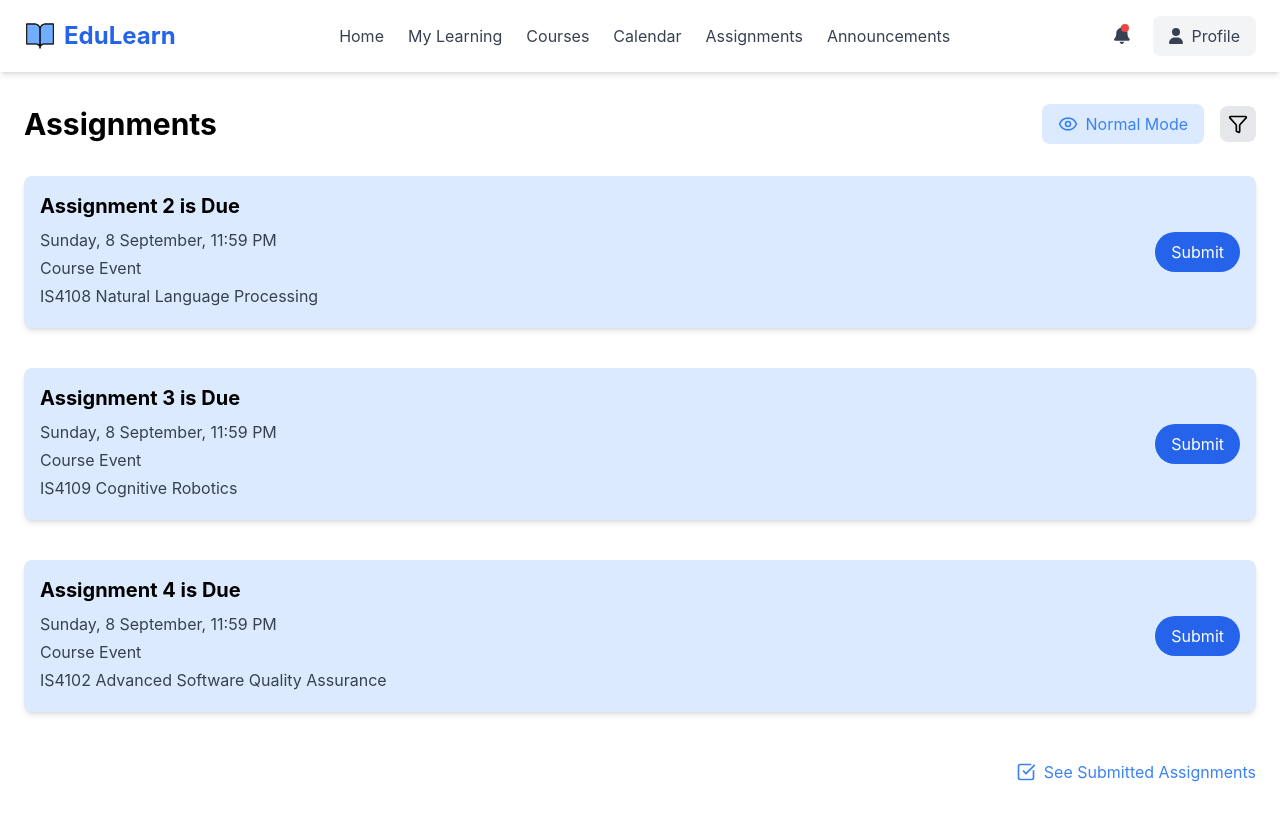
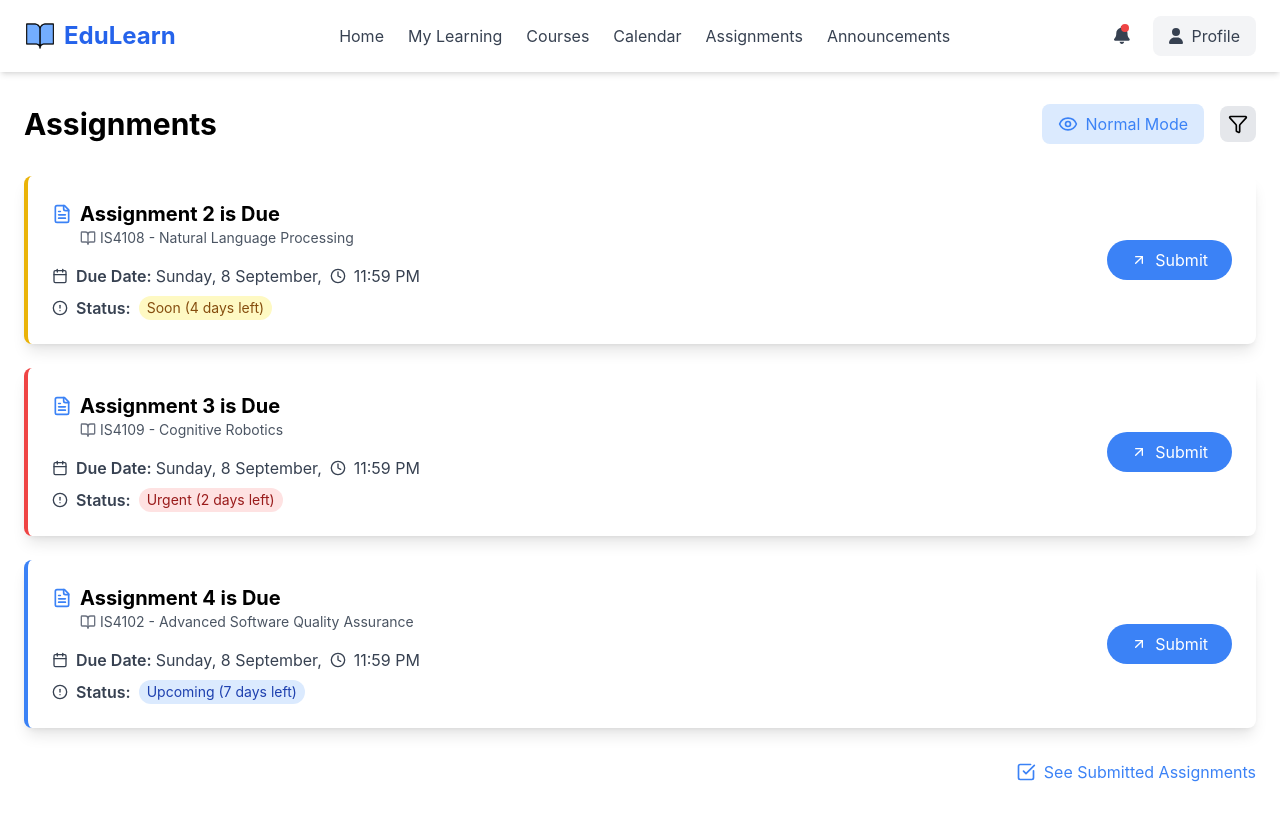
Before and after one commit to michellenikeetha/manual_adhd_lms, a React (Create React App) app: page /assignments in a window 1280 px wide. Built offline with nearby package versions, Linux system fonts and the light colour scheme.

Commit message:
assignments page

```diff
--- a/src/components/AssignmentsPage.jsx
+++ b/src/components/AssignmentsPage.jsx
@@ -1,45 +1,56 @@
 import React, { useState } from 'react';
 import { motion, AnimatePresence } from 'framer-motion';
-import AssignmentCard from './AssignmentCard';
+import { useNavigate } from 'react-router-dom';
 import SignedInNavbar from './SignedInNavbar';
 import {
   Calendar,
   Clock,
-  CheckSquare,
+  BookOpen,
   Filter,
   Eye,
-  EyeOff
+  EyeOff,
+  FileText,
+  AlertCircle,
+  CheckSquare,
+  ArrowUpRight
 } from 'lucide-react';
+
+const AssignmentsPage = () => {
+  const navigate = useNavigate();
+  const [focusMode, setFocusMode] = useState(false);
+  const [hoveredAssignment, setHoveredAssignment] = useState(null);
+  const [filterVisible, setFilterVisible] = useState(false);
+  const [selectedCourse, setSelectedCourse] = useState('all');
 
   const assignments = [
     {
+      id: 1,
       title: "Assignment 2 is Due",
       dueDate: "Sunday, 8 September",
       time: "11:59 PM",
       courseCode: "IS4108",
-    courseName: "Natural Language Processing"
+      courseName: "Natural Language Processing",
+      daysRemaining: 4
     },
     {
+      id: 2,
       title: "Assignment 3 is Due",
       dueDate: "Sunday, 8 September",
       time: "11:59 PM",
       courseCode: "IS4109",
-    courseName: "Cognitive Robotics"
+      courseName: "Cognitive Robotics",
+      daysRemaining: 2
     },
     {
+      id: 3,
       title: "Assignment 4 is Due",
       dueDate: "Sunday, 8 September",
       time: "11:59 PM",
       courseCode: "IS4102",
-    courseName: "Advanced Software Quality Assurance"
+      courseName: "Advanced Software Quality Assurance",
+      daysRemaining: 7
     }
   ];
-
-const AssignmentsPage = () => {
-  const [focusMode, setFocusMode] = useState(false);
-  const [hoveredAssignment, setHoveredAssignment] = useState(null);
-  const [filterVisible, setFilterVisible] = useState(false);
-  const [selectedCourse, setSelectedCourse] = useState('all');
 
   const courses = [...new Set(assignments.map(a => a.courseCode))];
 
@@ -49,6 +60,12 @@ const AssignmentsPage = () => {
 
   const getBackgroundColor = () => {
     return focusMode ? 'bg-gray-100' : 'bg-white';
+  };
+
+  const getPriorityIndicator = (daysRemaining) => {
+    if (daysRemaining <= 2) return { color: 'border-red-500', status: 'Urgent', bgColor: 'bg-red-100', textColor: 'text-red-800' };
+    if (daysRemaining <= 5) return { color: 'border-yellow-500', status: 'Soon', bgColor: 'bg-yellow-100', textColor: 'text-yellow-800' };
+    return { color: 'border-blue-500', status: 'Upcoming', bgColor: 'bg-blue-100', textColor: 'text-blue-800' };
   };
 
   return (
@@ -126,9 +143,12 @@ const AssignmentsPage = () => {
 
         <div className="grid gap-6">
           <AnimatePresence>
-            {filteredAssignments.map((assignment, index) => (
+            {filteredAssignments.map((assignment, index) => {
+              const priority = getPriorityIndicator(assignment.daysRemaining);
+
+              return (
                 <motion.div
-                key={assignment.courseCode}
+                  key={assignment.id}
                   initial={{ opacity: 0, y: 20 }}
                   animate={{
                     opacity: 1,
@@ -136,18 +156,63 @@ const AssignmentsPage = () => {
                     scale: hoveredAssignment === index ? 1.02 : 1
                   }}
                   exit={{ opacity: 0, y: -20 }}
-                transition={{ delay: index * 0.1 }}
+                  transition={{
+                    delay: index * 0.1,
+                    type: "spring",
+                    stiffness: 100,
+                    damping: 12
+                  }}
                   onHoverStart={() => setHoveredAssignment(index)}
                   onHoverEnd={() => setHoveredAssignment(null)}
                   className={`transition-all duration-300 ${
                     focusMode && hoveredAssignment !== index ? 'opacity-50' : 'opacity-100'
                   }`}
                 >
-                <AssignmentCard
-                  assignment={assignment}
-                />
+                  <div className={`bg-white p-6 rounded-lg shadow-lg flex flex-col md:flex-row justify-between border-l-4 ${priority.color}`}>
+                    <div className="flex-1">
+                      <div className="flex items-start">
+                        <FileText className="text-blue-500 mt-1 mr-2" size={20} />
+                        <div>
+                          <h2 className="text-xl font-bold">{assignment.title}</h2>
+                          <div className="flex items-center">
+                            <BookOpen size={16} className="text-gray-500 mr-1" />
+                            <p className="text-gray-600 text-sm">{assignment.courseCode} - {assignment.courseName}</p>
+                          </div>
+                        </div>
+                      </div>
+
+                      <div className="mt-4 space-y-2">
+                        <div className="flex items-center text-gray-700">
+                          <Calendar size={16} className="mr-2" />
+                          <span className="font-semibold mr-1">Due Date:</span>
+                          {assignment.dueDate}, <Clock size={16} className="mx-2" /> {assignment.time}
+                        </div>
+
+                        <div className="flex items-center text-gray-700">
+                          <AlertCircle size={16} className="mr-2" />
+                          <span className="font-semibold mr-1">Status:</span>
+                          <span className={`ml-1 text-sm rounded-full px-2 py-0.5 ${priority.bgColor} ${priority.textColor}`}>
+                            {priority.status} ({assignment.daysRemaining} days left)
+                          </span>
+                        </div>
+                      </div>
+                    </div>
+
+                    <div className="mt-4 md:mt-0 flex items-center">
+                      <motion.button
+                        whileHover={{ scale: 1.05 }}
+                        whileTap={{ scale: 0.95 }}
+                        onClick={() => navigate('/assignments/submit-assignment')}
+                        className="bg-blue-500 text-white py-2 px-6 rounded-full hover:bg-blue-600 transition-colors flex items-center space-x-2"
+                      >
+                        <ArrowUpRight size={16} />
+                        <span>Submit</span>
+                      </motion.button>
+                    </div>
+                  </div>
                 </motion.div>
-            ))}
+              );
+            })}
           </AnimatePresence>
         </div>
 
@@ -165,6 +230,22 @@ const AssignmentsPage = () => {
           </a>
         </motion.div>
       </div>
+
+      {focusMode && (
+        <motion.div
+          initial={{ opacity: 0 }}
+          animate={{
+            opacity: [0.7, 1, 0.7],
+            transition: { repeat: Infinity, duration: 4 }
+          }}
+          className="fixed bottom-6 left-6 bg-white p-3 rounded-lg shadow-lg max-w-xs"
+        >
+          <div className="text-sm text-gray-600">
+            <span className="font-medium block mb-1">Focus Tip:</span>
+            Break down each assignment into smaller tasks. Which one can you start on today?
+          </div>
+        </motion.div>
+      )}
     </div>
   );
 };
--- a/src/components/SubmittedAssignments.jsx
+++ b/src/components/SubmittedAssignments.jsx
@@ -10,7 +10,8 @@ import {
   Eye,
   EyeOff,
   Edit,
-  CheckCircle
+  CheckCircle,
+  BookOpen
 } from 'lucide-react';
 
 const SubmittedAssignments = () => {
@@ -64,7 +65,6 @@ const SubmittedAssignments = () => {
   };
 
   const calculateSubmissionTiming = (dueDate, submittedDate) => {
-    // This is a simplified calculation - in a real app, you'd use proper date manipulation
     if (dueDate.includes('11') && submittedDate.includes('9')) return 'early';
     if (dueDate.includes('18') && submittedDate.includes('16')) return 'early';
     if (dueDate.includes('25') && submittedDate.includes('23')) return 'early';
@@ -182,8 +182,10 @@ const SubmittedAssignments = () => {
                         <CheckCircle className="text-green-500 mt-1 mr-2" size={20} />
                         <div>
                           <h2 className="text-xl font-bold">{assignment.title}</h2>
-                          <p className="text-gray-600 text-sm mb-2">{assignment.courseCode} - {assignment.courseName}</p>
-                        </div>
+                          <div className="flex items-center">
+                            <BookOpen size={16} className="text-gray-500 mr-1" />
+                            <p className="text-gray-600 text-sm">{assignment.courseCode} - {assignment.courseName}</p>
+                          </div>                        </div>
                       </div>
 
                       <div className="mt-4 space-y-2">
```
Lines whose indentation alone changed are shown as unchanged.
